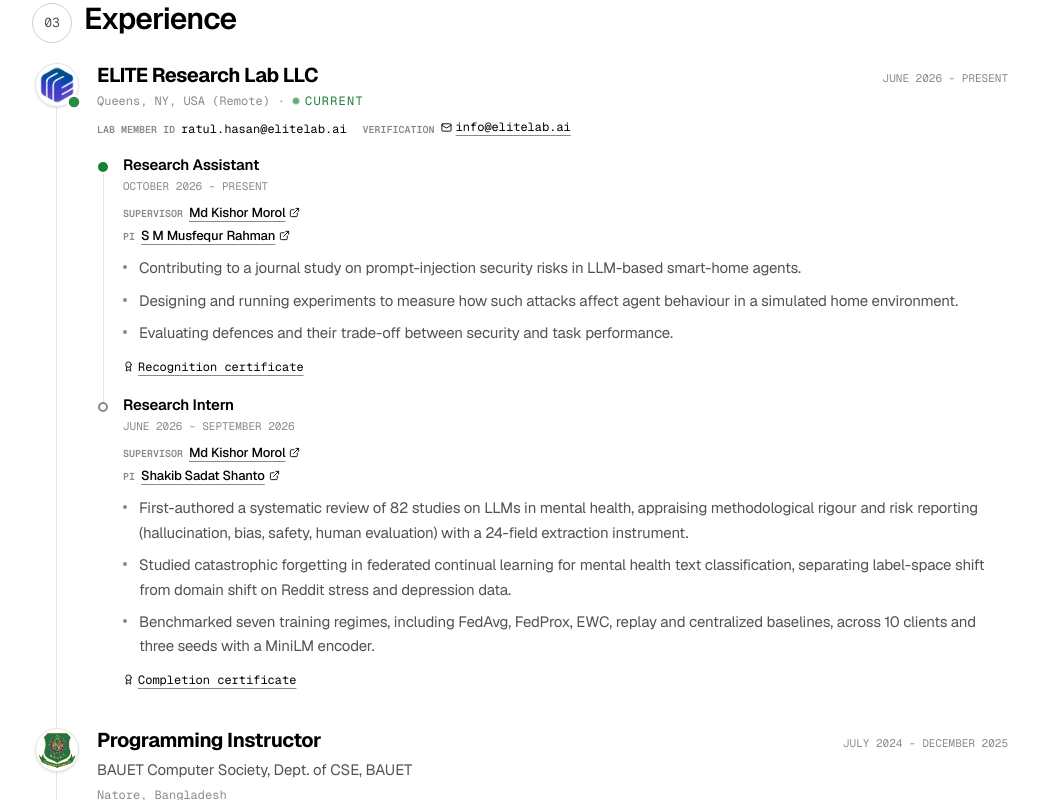
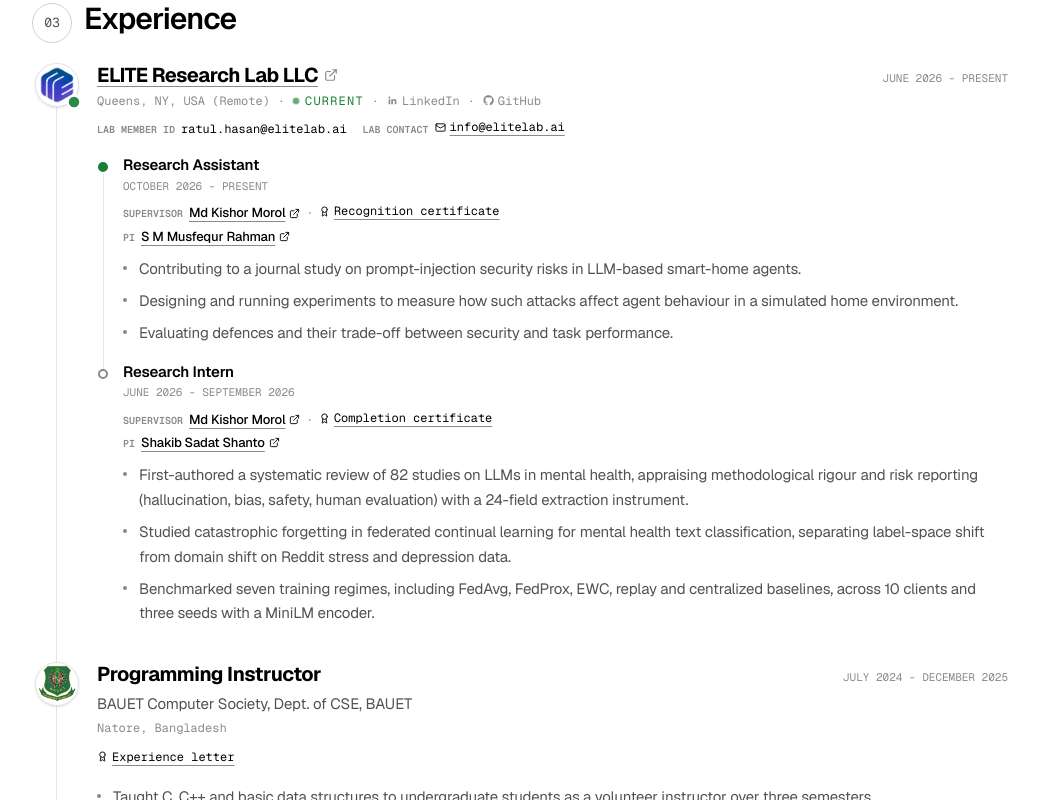
Before and after one commit to ratulhasan001/portfolio, a Next.js app: page / in a window 1280 px wide. Shown: the part 2880-3680 px from the top of the page, without its empty margins (120-1159 px from the left). Built offline with nearby package versions, Linux system fonts and the light colour scheme.

Commit message:
Link the ELITE lab site, LinkedIn and GitHub; raise cert links
Certificate links move near the top of each role.

```diff
--- a/src/components/experience-section.tsx
+++ b/src/components/experience-section.tsx
@@ -6,6 +6,43 @@ import { experience, type Position } from "@/lib/data";
 import { SectionTitle } from "./ui";
 import { WipeWords } from "./wipe-in";
 import { TimelineLogo } from "./timeline-logo";
+import { GithubIcon, LinkedinIcon } from "./brand-icons";
+
+const socialMeta = {
+  linkedin: { label: "LinkedIn", Icon: LinkedinIcon },
+  github: { label: "GitHub", Icon: GithubIcon },
+} as const;
+
+/** Proof-of-role link, kept near the top of each role so it is seen. */
+function CertificateLink({ href, label }: { href: string; label?: string }) {
+  return (
+    <a
+      href={href}
+      target="_blank"
+      rel="noreferrer"
+      className="mono inline-flex items-center gap-1 text-[12px] text-fg-default underline decoration-fg-subtle underline-offset-4 transition-colors hover:decoration-fg-default"
+    >
+      <Award size={11} />
+      {label ?? "Certificate"}
+    </a>
+  );
+}
+
+/** Organisation name, linked to its site when one is given. */
+function OrgName({ name, website }: { name: string; website?: string }) {
+  if (!website) return <>{name}</>;
+  return (
+    <a
+      href={website}
+      target="_blank"
+      rel="noreferrer"
+      className="inline-flex items-center gap-1.5 underline decoration-fg-subtle decoration-1 underline-offset-4 transition-colors hover:decoration-fg-default"
+    >
+      {name}
+      <ExternalLink size={14} className="shrink-0 text-fg-subtle" />
+    </a>
+  );
+}
 
 export function ExperienceSection() {
   return (
@@ -42,11 +79,11 @@ export function ExperienceSection() {
                   the titles stack beneath it. */}
               <div className="flex flex-wrap items-baseline justify-between gap-x-4 gap-y-1">
                 <h3 className="text-lg font-bold leading-tight tracking-tight text-fg-default sm:text-xl">
-                  <WipeWords
-                    text={stacked ? exp.org : exp.role}
-                    inView
-                    stagger={0.04}
-                  />
+                  {stacked ? (
+                    <OrgName name={exp.org} website={exp.website} />
+                  ) : (
+                    <WipeWords text={exp.role} inView stagger={0.04} />
+                  )}
                 </h3>
                 <span className="mono shrink-0 text-[11px] uppercase tracking-[0.12em] text-fg-subtle">
                   {exp.period}
@@ -55,7 +92,7 @@ export function ExperienceSection() {
 
               {!stacked && (
                 <p className="mt-1.5 text-[15px] text-fg-muted">
-                  <WipeWords text={exp.org} inView delay={0.1} stagger={0.04} />
+                  <OrgName name={exp.org} website={exp.website} />
                 </p>
               )}
 
@@ -70,7 +107,31 @@ export function ExperienceSection() {
                     </span>
                   </>
                 )}
+                {exp.socials?.map(({ kind, href }) => {
+                  const { label, Icon } = socialMeta[kind];
+                  return (
+                    <span key={kind} className="inline-flex items-center gap-x-2">
+                      <span aria-hidden>·</span>
+                      <a
+                        href={href}
+                        target="_blank"
+                        rel="noreferrer"
+                        aria-label={`${exp.org} on ${label}`}
+                        className="inline-flex items-center gap-1 transition-colors hover:text-fg-default"
+                      >
+                        <Icon size={11} />
+                        {label}
+                      </a>
+                    </span>
+                  );
+                })}
               </div>
+
+              {exp.certificate && (
+                <div className="mt-2">
+                  <CertificateLink href={exp.certificate} label={exp.certificateLabel} />
+                </div>
+              )}
 
               {/* Contact points a reviewer can use to confirm the role. */}
               {exp.contacts && exp.contacts.length > 0 && (
@@ -114,17 +175,6 @@ export function ExperienceSection() {
                 </ul>
               )}
 
-              {exp.certificate && (
-                <a
-                  href={exp.certificate}
-                  target="_blank"
-                  rel="noreferrer"
-                  className="mono mt-3 inline-flex items-center gap-1 text-[12px] text-fg-default underline decoration-fg-subtle underline-offset-4 transition-colors hover:decoration-fg-default"
-                >
-                  <Award size={11} />
-                  {exp.certificateLabel ?? "Certificate"}
-                </a>
-              )}
             </motion.li>
           );
         })}
@@ -191,9 +241,14 @@ function PositionFlow({
               <p className="mono mt-0.5 text-[11px] uppercase tracking-[0.12em] text-fg-subtle">
                 {pos.period}
               </p>
+              {pos.certificate && !pos.supervisors?.length && (
+                <div className="mt-2">
+                  <CertificateLink href={pos.certificate} label={pos.certificateLabel} />
+                </div>
+              )}
               {pos.supervisors && pos.supervisors.length > 0 && (
                 <div className="mt-2 space-y-0.5">
-                  {pos.supervisors.map((sup) => (
+                  {pos.supervisors.map((sup, k) => (
                     <p
                       key={sup.role + sup.name}
                       className="text-[13px] leading-relaxed text-fg-muted"
@@ -215,6 +270,17 @@ function PositionFlow({
                         <span className="font-medium text-fg-default">{sup.name}</span>
                       )}
                       {sup.title && `, ${sup.title}`}
+                      {k === 0 && pos.certificate && (
+                        <>
+                          <span aria-hidden className="mx-2 text-fg-subtle">
+                            ·
+                          </span>
+                          <CertificateLink
+                            href={pos.certificate}
+                            label={pos.certificateLabel}
+                          />
+                        </>
+                      )}
                     </p>
                   ))}
                 </div>
@@ -232,17 +298,6 @@ function PositionFlow({
                   ))}
                 </ul>
               )}
-              {pos.certificate && (
-                <a
-                  href={pos.certificate}
-                  target="_blank"
-                  rel="noreferrer"
-                  className="mono mt-3 inline-flex items-center gap-1 text-[12px] text-fg-default underline decoration-fg-subtle underline-offset-4 transition-colors hover:decoration-fg-default"
-                >
-                  <Award size={11} />
-                  {pos.certificateLabel ?? "Certificate"}
-                </a>
-              )}
             </div>
           </motion.li>
         );
--- a/src/lib/data.ts
+++ b/src/lib/data.ts
@@ -31,6 +31,10 @@ export type Position = {
 
 export type Experience = {
   org: string;
+  /** Organisation's site; the org name links to it. */
+  website?: string;
+  /** The organisation's own social pages, shown beside its location. */
+  socials?: { kind: "linkedin" | "github"; href: string }[];
   role: string;
   location: string;
   period: string;
@@ -58,6 +62,11 @@ export type Experience = {
 export const experience: Experience[] = [
   {
     org: "ELITE Research Lab LLC",
+    website: "https://elitelab.ai/",
+    socials: [
+      { kind: "linkedin", href: "https://www.linkedin.com/company/elite-lab-ai/" },
+      { kind: "github", href: "https://github.com/eliteresearchlab" },
+    ],
     role: "Research Assistant",
     location: "Queens, NY, USA (Remote)",
     period: "June 2026 - Present",
@@ -117,7 +126,7 @@ export const experience: Experience[] = [
     contacts: [
       // Lab account ID (also the portal login), not a mailbox, so it is shown as plain text.
       { label: "Lab Member ID", value: "ratul.hasan@elitelab.ai" },
-      { label: "Verification", value: "info@elitelab.ai", email: true },
+      { label: "Lab Contact", value: "info@elitelab.ai", email: true },
     ],
   },
   {
```
